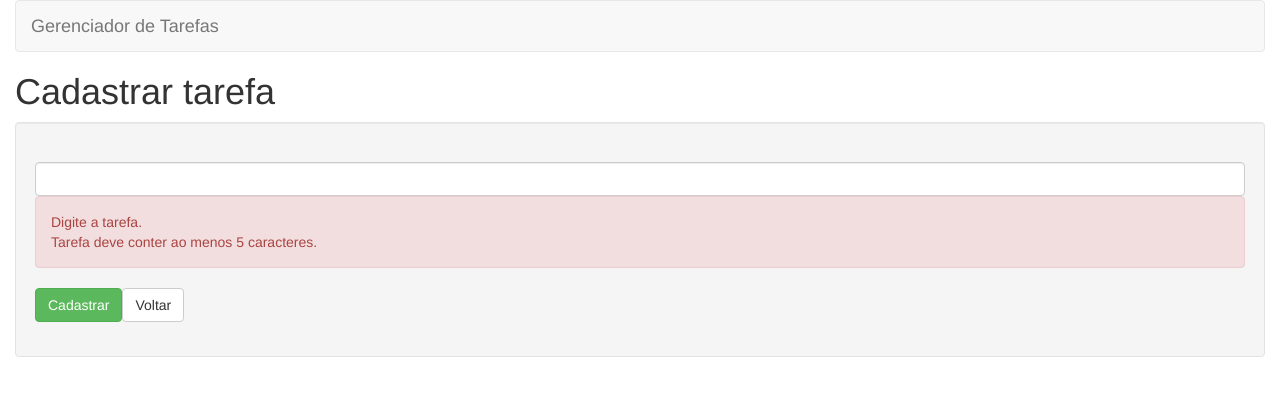
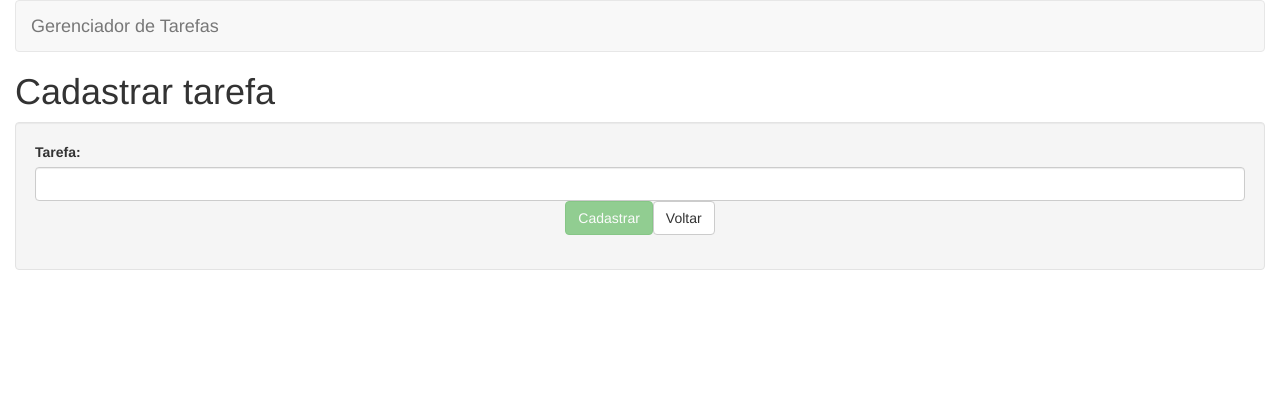
Before and after one commit to marcosbuganeme/gerenciador-tarefas-angular, an Angular app: page /tarefas/cadastrar in a window 1280 px wide. Shown: the top 396 px of the page. Built offline with nearby package versions, Linux system fonts and the light colour scheme.

Commit message:
cadastro de tarefa

```diff
--- a/src/app/tarefas/cadastrar/cadastrar-tarefa.component.html
+++ b/src/app/tarefas/cadastrar/cadastrar-tarefa.component.html
@@ -1,20 +1,34 @@
 <h1>Cadastrar tarefa</h1>
 
 <div class="well">
-  <form>
+  <form #formTarefa="ngForm">
     <div class="from-group">
-      <label></label>
-      <input type="text" class="form-control" id="nome" name="nome" minlength="5" required>
+      <label for="nome">Tarefa:</label>
+      <input
+        type="text"
+        class="form-control"
+        id="nome"
+        name="nome"
+        [(ngModel)]="tarefa.nome"
+        #tarefaNome="ngModel"
+        minlength="5"
+        required>
 
-      <div class="alert alert-danger">
-        <div>Digite a tarefa.</div>
-        <div>Tarefa deve conter ao menos 5 caracteres.</div>
+      <div *ngIf="tarefaNome.errors && (tarefaNome.dirty || tarefaNome.touched)" class="alert alert-danger">
+        <div [hidden]="!tarefaNome.errors.required">Nome da tarefa é obrigatório.</div>
+        <div [hidden]="!tarefaNome.errors.minlength">Nome da tarefa deve conter ao menos 5 caracteres.</div>
       </div>
     </div>
 
-    <div class="form-group">
-      <input type="submit" class="btn btn-success" value="Cadastrar">
-      <a class="btn btn-default">
+    <div class="form-group text-center">
+      <input
+        type="submit"
+        class="btn btn-success"
+        value="Cadastrar"
+        (click)="cadastrar()"
+        [disabled]="!formTarefa.form.valid">
+
+      <a [routerLink]="['/tarefas']" class="btn btn-default">
         <span class="glyphonicon glyphonicon-chevron-left" aria-hidden="true"></span>
         Voltar
       </a>
--- a/src/app/tarefas/cadastrar/cadastrar-tarefa.component.ts
+++ b/src/app/tarefas/cadastrar/cadastrar-tarefa.component.ts
@@ -1,4 +1,9 @@
-import { Component, OnInit } from '@angular/core';
+import { Component, OnInit, ViewChild } from '@angular/core';
+import { Router } from '@angular/router';
+import { NgForm } from '@angular/forms';
+
+import { Tarefa } from '../shared/tarefa.model';
+import { TarefaService } from '../shared/tarefa.service';
 
 @Component({
   selector: 'app-cadastrar-tarefa',
@@ -7,9 +12,21 @@ import { Component, OnInit } from '@angular/core';
 })
 export class CadastrarTarefaComponent implements OnInit {
 
-  constructor() { }
+@ViewChild('formTarefa')
+formTarefa: NgForm
+tarefa: Tarefa;
+
+  constructor(private tarefaService: TarefaService,
+              private router: Router) { }
 
   ngOnInit() {
+    this.tarefa = new Tarefa();
   }
 
+  cadastrar(): void {
+    if (this.formTarefa.form.valid) {
+      this.tarefaService.save(this.tarefa);
+      this.router.navigate(["/tarefas"])
+    }
+  }
 }
```
